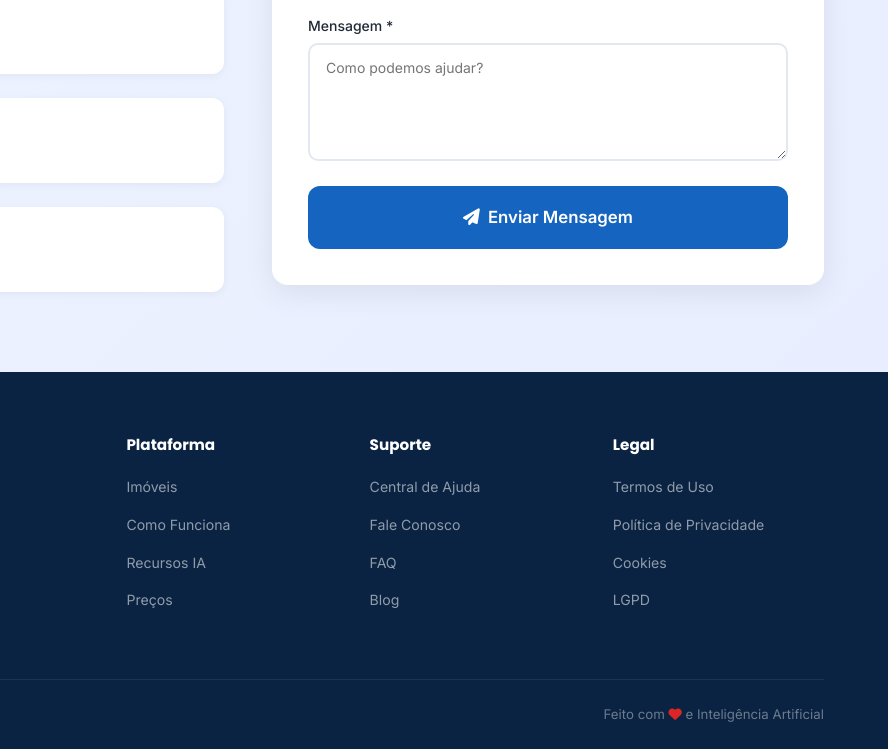
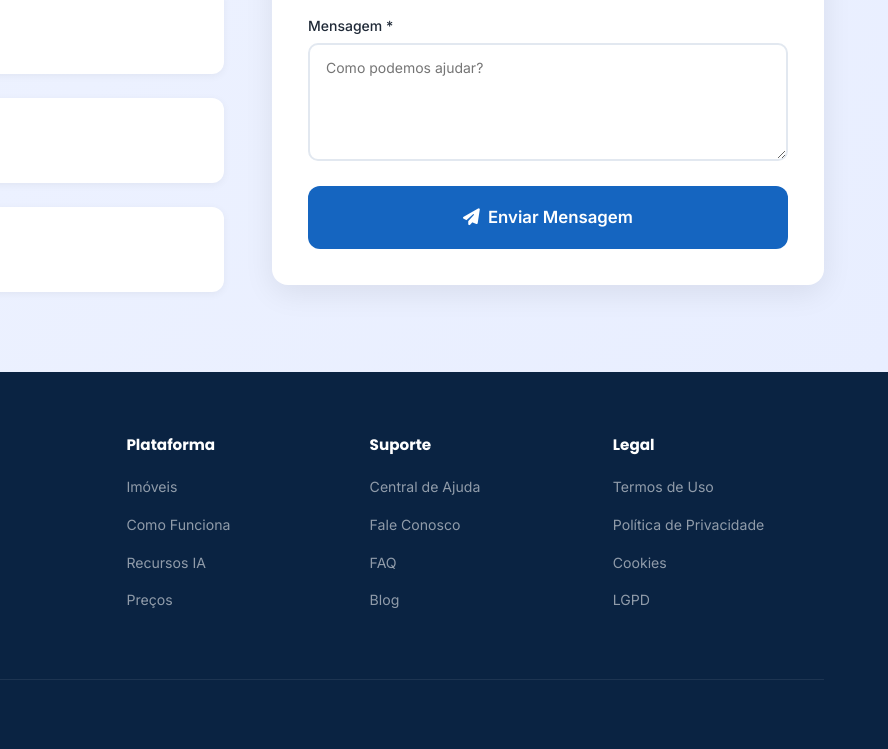
Before and after one commit to guilhermeoliveira05/MOVAI_CRM_COMPLETO, a plain HTML site: page frontend/index.html in a window 1280 px wide. Shown: the part 4772-5521 px from the top of the page, 392-1280 px from the left. Drawn offline with Linux system fonts and the light colour scheme.

Commit message:
Remove AI mention from footer
Removed the footer text about AI and heart icon.

```diff
--- a/frontend/index.html
+++ b/frontend/index.html
@@ -749,7 +749,6 @@
 
       <div class="footer-bottom">
         <span>&copy; 2026 MOVAI. Todos os direitos reservados.</span>
-        <span>Feito com <i class="fa-solid fa-heart" style="color:#DC2626;"></i> e Inteligência Artificial</span>
       </div>
     </div>
   </footer>
```
